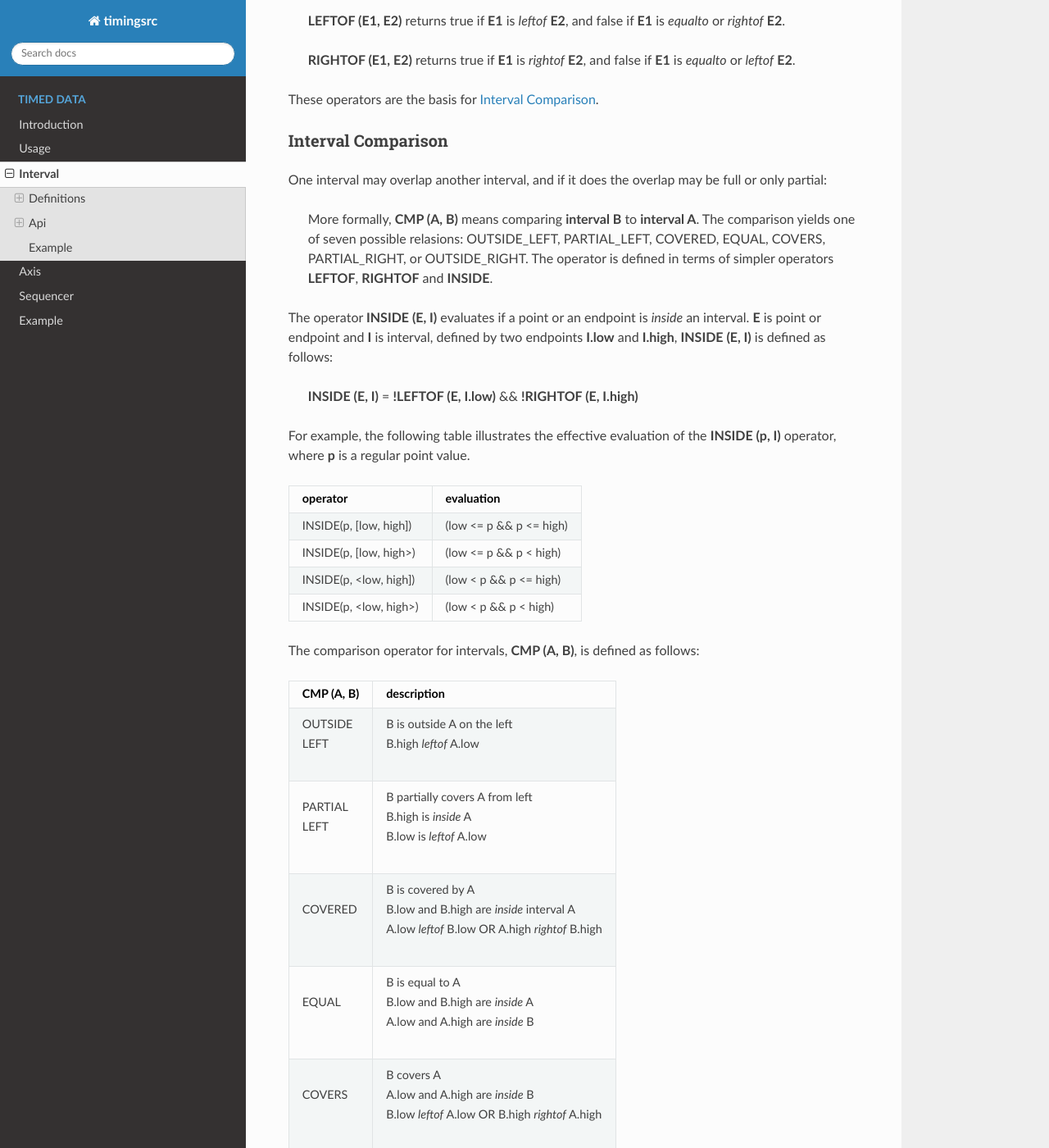
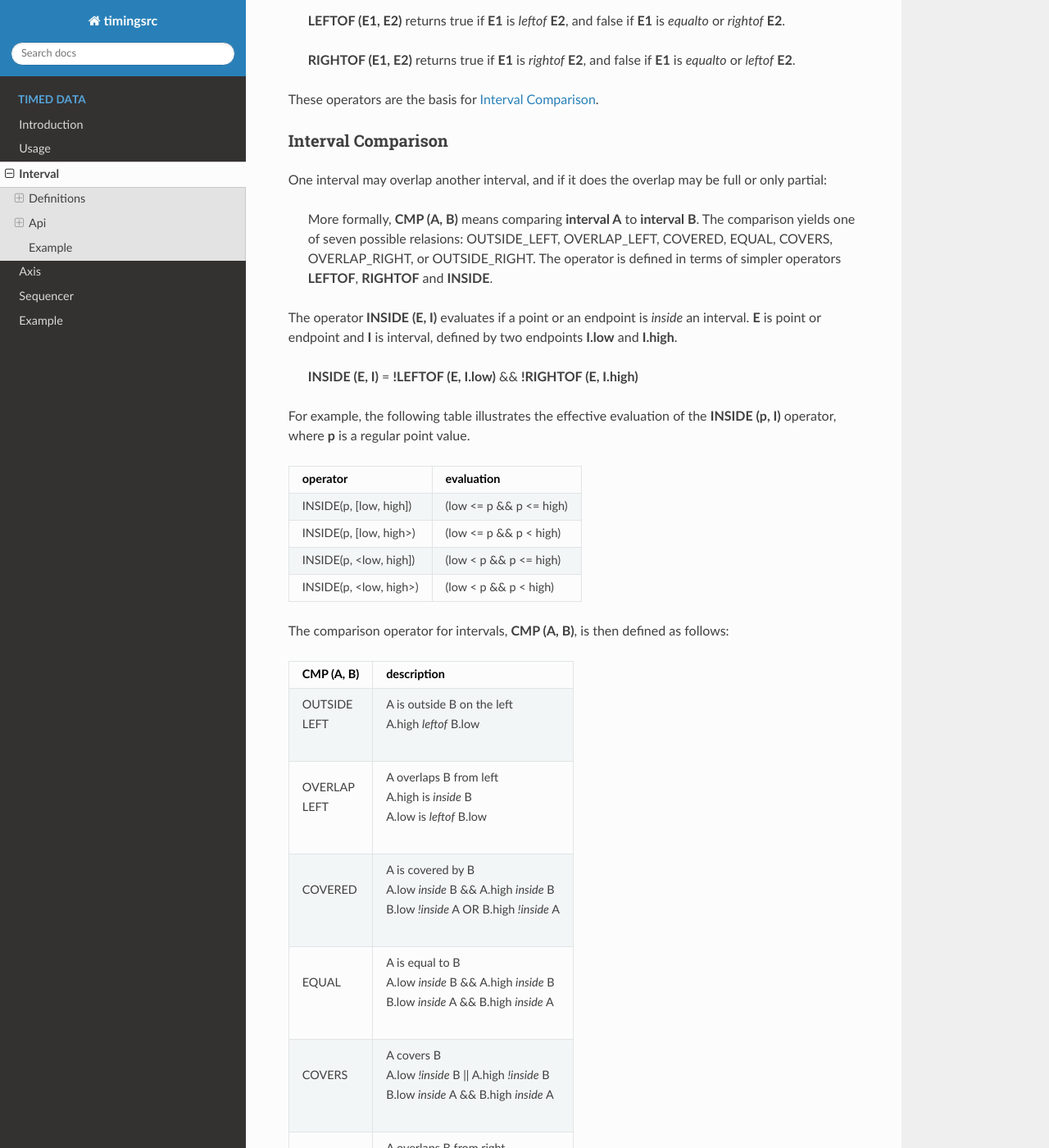
Before and after one commit to ingararntzen/timingdocs, a Sphinx documentation site: the page built from docs/source/timeddata/interval.rst, in a window 1280 px wide and 1400 px high, scrolled down 1769 px. Shown: the whole window at 82% size. Built offline with Sphinx 7.4.7 and the Read the Docs theme 2.0.0, drawn with Linux system fonts in a browser that asks for light colours; some of the changed text lies outside the part shown.

Commit message:
changed ordering of CMP(A;B)

```diff
--- a/docs/source/timeddata/interval.rst
+++ b/docs/source/timeddata/interval.rst
@@ -118,16 +118,16 @@ Interval Comparison
 One interval may overlap another interval, and if it does the overlap
 may be full or only partial:
 
-    More formally, **CMP (A, B)** means comparing **interval B** to
-    **interval A**. The comparison yields one of seven possible
-    relasions: OUTSIDE_LEFT, PARTIAL_LEFT, COVERED, EQUAL, COVERS,
-    PARTIAL_RIGHT, or OUTSIDE_RIGHT. The operator is defined
+    More formally, **CMP (A, B)** means comparing **interval A** to
+    **interval B**. The comparison yields one of seven possible
+    relasions: OUTSIDE_LEFT, OVERLAP_LEFT, COVERED, EQUAL, COVERS,
+    OVERLAP_RIGHT, or OUTSIDE_RIGHT. The operator is defined
     in terms of simpler operators **LEFTOF**, **RIGHTOF** and **INSIDE**.
 
 
 The operator **INSIDE (E, I)** evaluates if a point or an endpoint is *inside* an
 interval. **E** is point or endpoint and **I** is interval, defined by two
-endpoints **I.low** and **I.high**, **INSIDE (E, I)** is defined as follows:
+endpoints **I.low** and **I.high**.
 
     **INSIDE (E, I)** = **!LEFTOF (E, I.low)** && **!RIGHTOF (E, I.high)**
 
@@ -143,37 +143,37 @@ INSIDE(p, <low, high])  (low < p && p <= high)
 INSIDE(p, <low, high>)  (low < p && p < high)
 ======================  =============================
 
-The comparison operator for intervals, **CMP (A, B)**, is defined as
+The comparison operator for intervals, **CMP (A, B)**, is then defined as
 follows:
 
 +------------+--------------------------------------------------------+
 | CMP (A, B) | description                                            |
 +============+========================================================+
-| | OUTSIDE  | | B is outside A on the left                           |
-| | LEFT     | | B.high *leftof* A.low                                |
+| | OUTSIDE  | | A is outside B on the left                           |
+| | LEFT     | | A.high *leftof* B.low                                |
 +------------+--------------------------------------------------------+
-| | PARTIAL  | | B partially covers A from left                       |
-| | LEFT     | | B.high is *inside* A                                 |
-|            | | B.low is *leftof* A.low                              |
+| | OVERLAP  | | A overlaps B from left                               |
+| | LEFT     | | A.high is *inside* B                                 |
+|            | | A.low is *leftof* B.low                              |
 +------------+--------------------------------------------------------+
-| | COVERED  | | B is covered by A                                    |
-|            | | B.low and B.high are *inside* interval A             |
-|            | | A.low *leftof* B.low OR A.high *rightof* B.high      |
+| | COVERED  | | A is covered by B                                    |
+|            | | A.low *inside* B && A.high *inside* B                |
+|            | | B.low *!inside* A OR B.high *!inside* A              |
 +------------+--------------------------------------------------------+
-| | EQUAL    | | B is equal to A                                      |
-|            | | B.low and B.high are *inside* A                      |
-|            | | A.low and A.high are *inside* B                      |
+| | EQUAL    | | A is equal to B                                      |
+|            | | A.low *inside* B && A.high *inside* B                |
+|            | | B.low *inside* A && B.high *inside* A                |
 +------------+--------------------------------------------------------+
-| | COVERS   | | B covers A                                           |
-|            | | A.low and A.high are *inside* B                      |
-|            | | B.low *leftof* A.low OR B.high *rightof* A.high      |
+| | COVERS   | | A covers B                                           |
+|            | | A.low *!inside* B || A.high *!inside* B              |
+|            | | B.low *inside* A && B.high *inside* A                |
 +------------+--------------------------------------------------------+
-| | PARTIAL  | | B partially covers A from right                      |
-| | RIGHT    | | B.low is *inside* A                                  |
-|            | | B.high is *rightof* A.high                           |
+| | OVERLAP  | | A overlaps B from right                              |
+| | RIGHT    | | A.low is *inside* B                                  |
+|            | | A.high is *rightof* B.high                           |
 +------------+--------------------------------------------------------+
-| | OUTSIDE  | | B is outside A on the right                          |
-| | RIGHT    | | B.low *rightof* A.high                               |
+| | OUTSIDE  | | A is outside B on the right                          |
+| | RIGHT    | | A.low *rightof* B.high                               |
 +------------+--------------------------------------------------------+
 
 ..  note::
@@ -193,29 +193,17 @@ Here are a few examples of comparison between intervals A and B.
 ======  ======  ===============================================
 A       B       CMP (A, B)
 ======  ======  ===============================================
-[2,4>   [2,4]   COVERS: B covers A
-[2,4>   <2,4]   PARTIAL_RIGHT: B partially covers A from right
-[2,4>   [2,4>   EQUAL: B is equal to A
-[2,4>   <2,4>   COVERED: B is covered by A
-[2,4>   <1,3>   PARTIAL_LEFT: B partially covers A from left
-[2,4>   <1,2>   OUTSIDE_LEFT: B is outside A on the left
-[2,4>   [4]     OUTSIDE_RIGHT: B is outside A on the right
+[2,4>   [4]     OUTSIDE_LEFT: A is outside B on the left
+[2,4>   <2,4]   OVERLAP_LEFT: A overlaps B from left
+[2,4>   [2,4]   COVERED: A is covered by B
+[2,4>   [2,4>   EQUAL: A is equal to B
+[2,4>   <2,4>   COVERS: A covers B
+[2,4>   <1,3>   OVERLAP_RIGHT: A overlaps B from right
+[2,4>   <1,2>   OUTSIDE_RIGHT: A is outside B on the right
 ======  ======  ===============================================
 
-The comparison relations defined by **CMP (A, B)** are
-represented by integer values as follows:
 
-==============  =====
-relation        value
-==============  =====
-OUTSIDE_LEFT    1
-PARTIAL_LEFT    2
-COVERED         3
-EQUAL           4
-COVERS          5
-PARTIAL_RIGHT   6
-OUTSIDE_RIGHT   7
-==============  =====
+
 
 
 Api
@@ -308,12 +296,24 @@ Api
 
     Test if point p is inside interval
 
+
+Interval relations available as static variables on the Interval class.
+
+..  js:attribute:: Interval.OUTSIDE_LEFT
+..  js:attribute:: Interval.OVERLAP_LEFT
+..  js:attribute:: Interval.COVERED
+..  js:attribute:: Interval.EQUAL
+..  js:attribute:: Interval.COVERS
+..  js:attribute:: Interval.OVERLAP_RIGHT
+..  js:attribute:: Interval.OUTSIDE_RIGHT
+
+
 ..  js:method:: interval.compare(other)
 
     :param Interval other: interval to compare with
     :returns int: comparison relation
 
-    Compares interval to other, i.e. CMP(other, interval).
+    Compares interval to other, i.e. CMP(interval, other).
     E.g. returns COVERS if *interval* COVERS *other*
 
 
```
